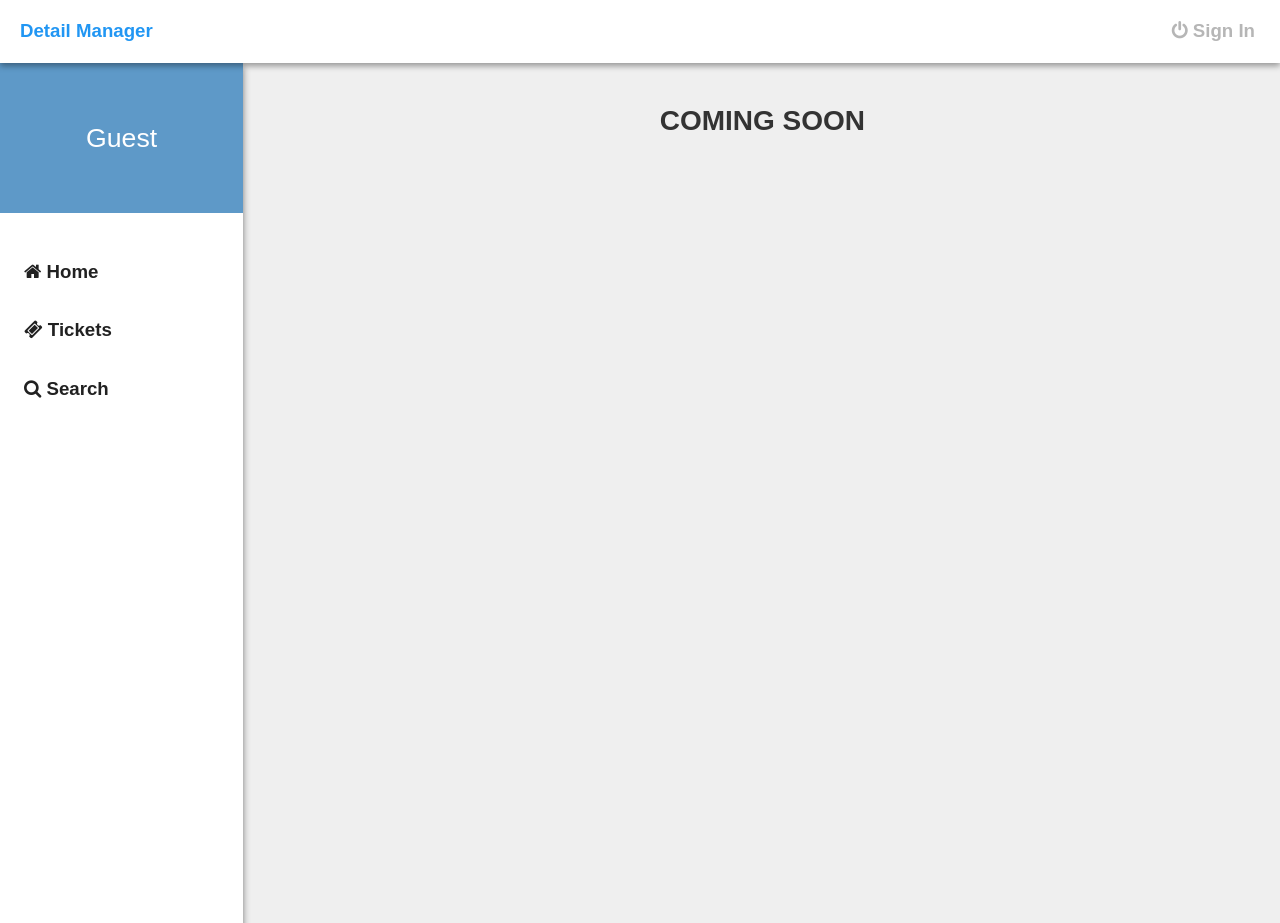
After one commit to SDCore/scheduling.r60, a PHP site: page /settings.php in a window 1280 px wide. The commit adds this page. Run offline with PHP 8.4, Linux system fonts and the light colour scheme; some libraries are stand-ins or nearby versions; some web fonts are replaced; grey boxes are pictures that could not be loaded.

Commit message:
Changed Settings icon and created settings page

```diff
--- a/include/navbar.php
+++ b/include/navbar.php
@@ -17,7 +17,19 @@
 		<a href="<?php echo $site; ?>" class="brand">Detail Manager</a>
 
 		<div class="right">
-			<a href="#" class="navigation"><i class="fa fa-cog"></i></a>
+			<?php
+
+				if(logged_in() === true) {
+					if($user_data['username'] == "route60admin") {
+						echo '<a href="'.$site.'/settings" class="navigation"><i class="fa fa-cog"></i></a>';
+					}else{
+						echo '';
+					}
+				}else{
+					echo '';
+				}
+
+			?>
 			<?php
 				if(logged_in() === true) {
 					echo '<a href="/signout" class="navigation"><i class="fa fa-power-off"></i> Sign Out</a>';
--- /dev/null
+++ b/settings.php
@@ -0,0 +1,9 @@
+<?php require("./assets/core/init.php"); require("./include/navbar.php"); ?>
+
+	<div class="container">
+
+		<center><h1>COMING SOON</h1></center>
+
+	</div>
+
+<?php require("./include/footer.php"); ?>
```
